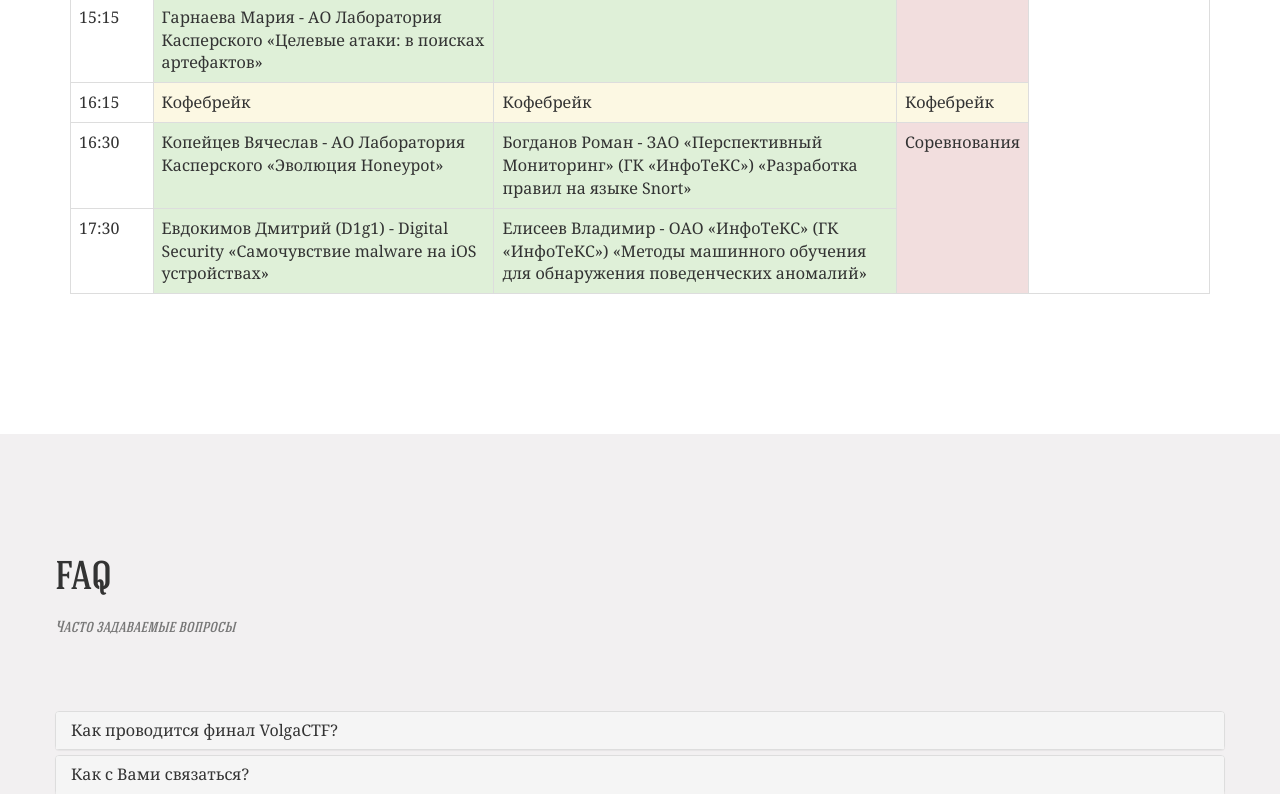
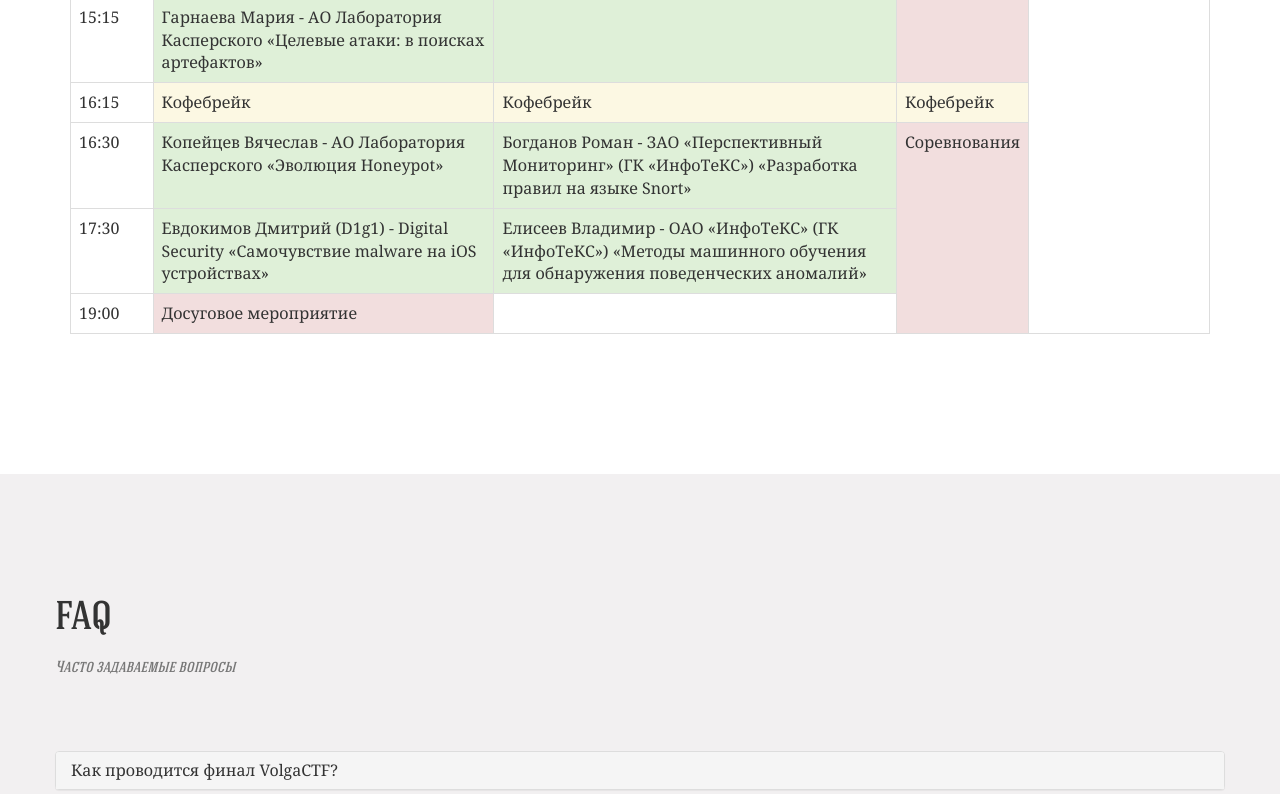
Before and after one commit to VolgaCTF/2015.volgactf.ru, a website: page index.html in a window 1280 px wide. Shown: the part 2233-3027 px from the top of the page. Drawn offline with nearby package versions, Linux system fonts and the light colour scheme; files that its build step writes are made by us from their sources; files whose address does not match are found by name.

Commit message:
Update index.html

```diff
--- a/index.html
+++ b/index.html
@@ -165,7 +165,7 @@
                             <td class="success" rowspan="2">Рютин Борис - Digital Security,
                                 Кочков Антон - ООО "Код Безопасности" «Radare2 - от A до Z» (продолжение мастер-класса)</td>
                             <td class="danger" rowspan="2">Соревнования</td>
-                            <td rowspan="5">&nbsp;</td>
+                            <td rowspan="6">&nbsp;</td>
                         </tr>
                         <tr>
                             <td>15:15</td>
@@ -182,13 +182,18 @@
                             <td class="success">Копейцев Вячеслав - АО Лаборатория Касперского «Эволюция Honeypot»</td>
                             <td class="success">Богданов Роман - ЗАО «Перспективный Мониторинг» (ГК «ИнфоТеКС»)
                                 «Разработка правил на языке Snort»</td>
-                            <td class="danger" rowspan="2">Соревнования</td>
+                            <td class="danger" rowspan="3">Соревнования</td>
                         </tr>
                         <tr>
                             <td>17:30</td>
                             <td class="success">Евдокимов Дмитрий (D1g1) - Digital Security «Самочувствие malware на iOS устройствах»</td>
-                            <td class="success" >Елисеев Владимир - ОАО «ИнфоТеКС» (ГК «ИнфоТеКС»)
+                            <td class="success">Елисеев Владимир - ОАО «ИнфоТеКС» (ГК «ИнфоТеКС»)
                                 «Методы машинного обучения для обнаружения поведенческих аномалий» </td>
+                        </tr>
+                        <tr>
+                            <td>19:00</td>
+                            <td class="danger">Досуговое мероприятие</td>
+                            <td>&nbsp;</td>
                         </tr>
                     </table>
                 </div>
```
